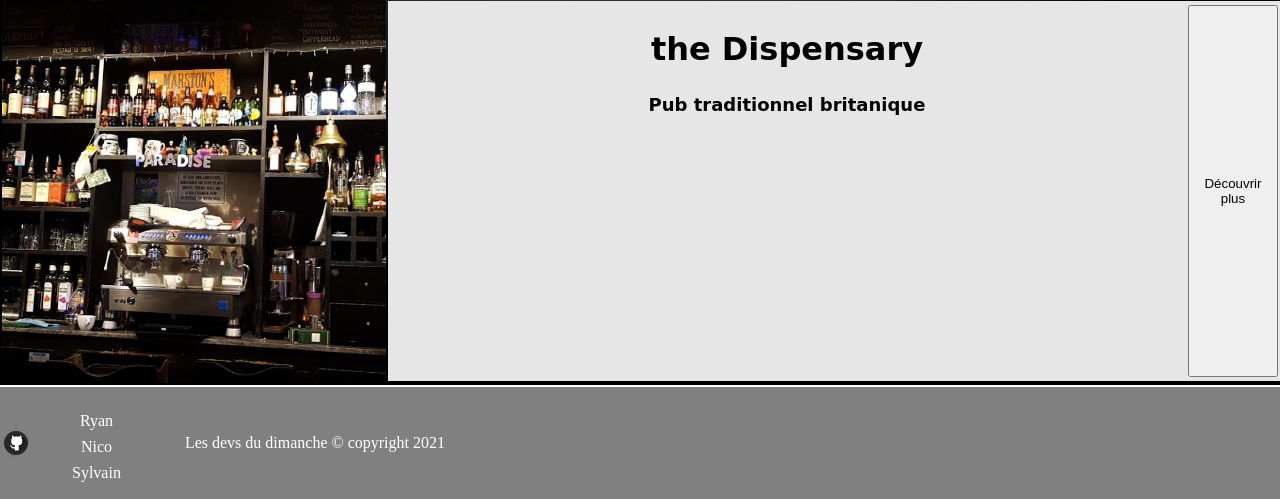
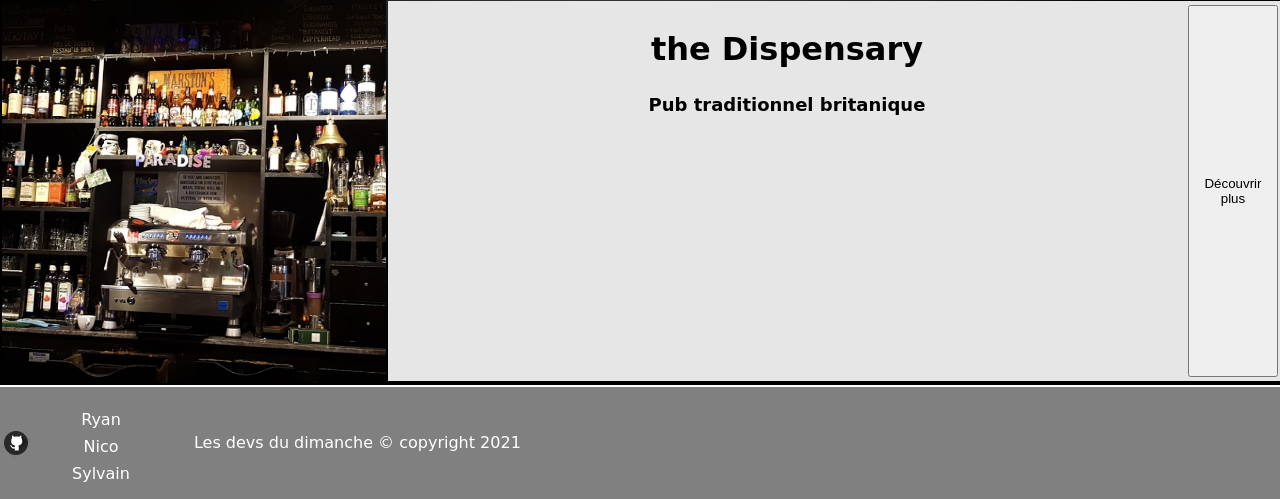
Before and after one commit to nicopierresanchez/l-abb-bi-re, a PHP site: page /search.html in a window 1280 px wide. Shown: the part 1291-1790 px from the top of the page. Run offline with PHP 8.4, Linux system fonts and the light colour scheme.

Commit message:
correction de dernière minute

```diff
--- a/search.css
+++ b/search.css
@@ -159,6 +159,8 @@ footer {
     display: flex;
     align-items: center;
     height: 7rem;
+    font-family: apple chancery, cursive;
+
 }
 
 .logoGithub {
```
